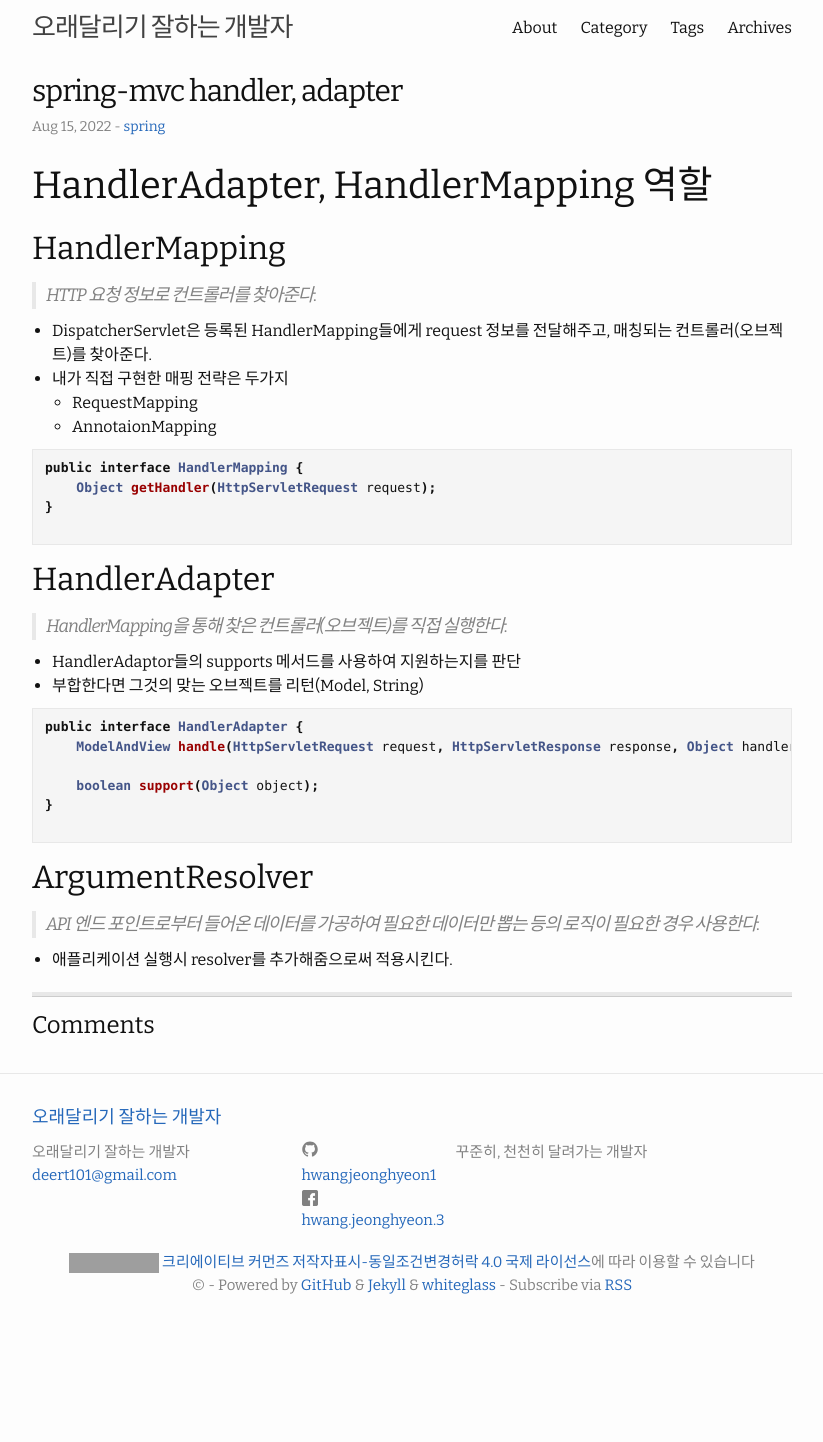
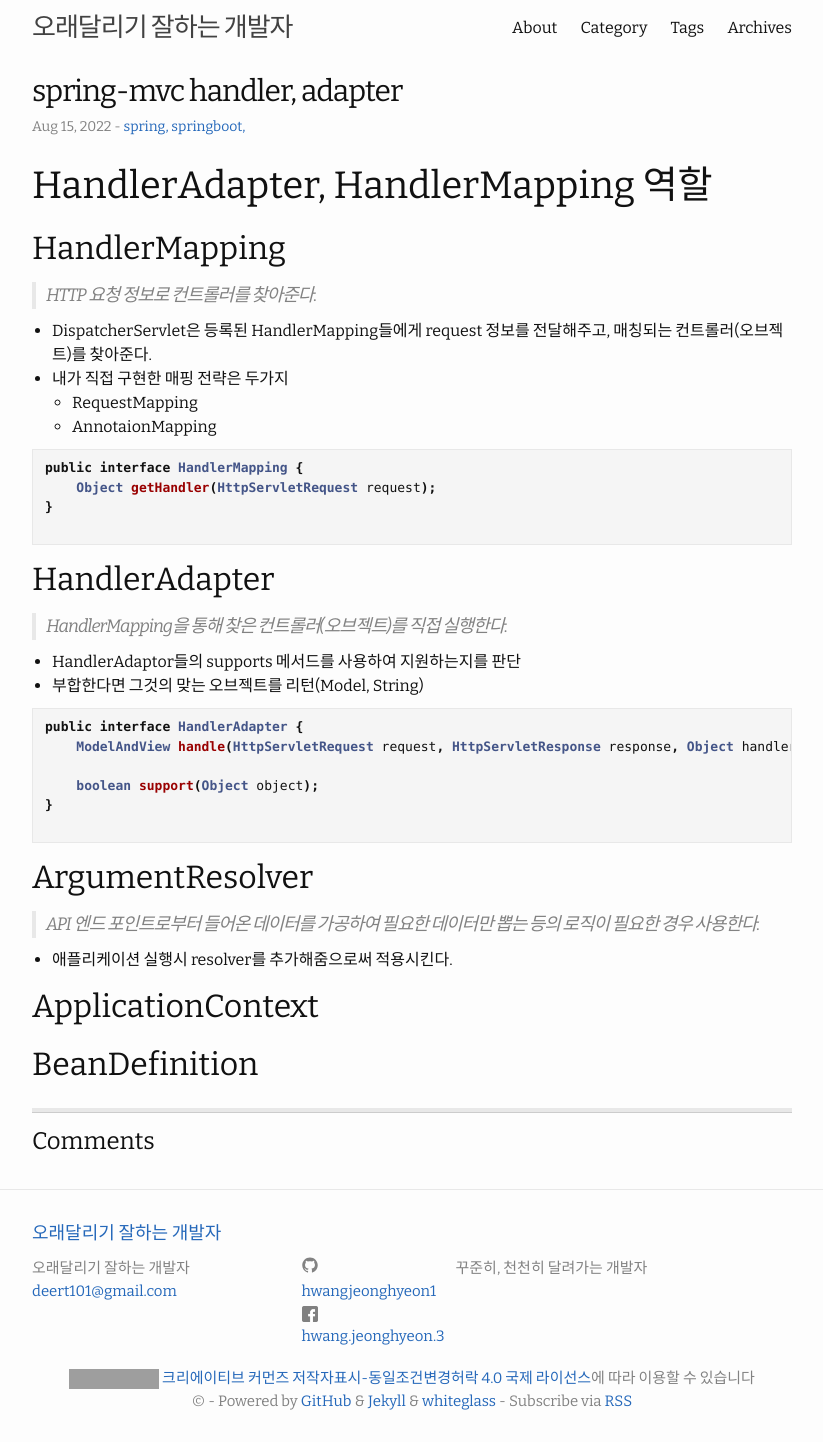
Before and after one commit to HWANGJEONGHYEON1/HWANGJEONGHYEON1.github.io, a Jekyll site: the page built from _posts/2022-08-15-handler.md, in a window 1280 px wide. Shown: the whole page, without its empty margins (228-1051 px from the left). Built offline with Jekyll 4.4.1, drawn with Linux system fonts in a browser that asks for light colours; comment, search, counter and statistics services are not loaded; before the commit the page ends 1326 px from its top, so only the background shows below that; grey boxes are pictures that could not be loaded.

Commit message:
study 추가되어야할 항목

```diff
--- a/_posts/2022-08-15-handler.md
+++ b/_posts/2022-08-15-handler.md
@@ -2,7 +2,7 @@
 layout: post
 title:  "spring-mvc handler, adapter"
 date:   2022-08-15 16:20:21 +0900
-categories: spring
+categories: spring, springboot,
 ---
 
 # HandlerAdapter, HandlerMapping 역할
@@ -42,3 +42,7 @@ public interface HandlerAdapter {
 > API 엔드 포인트로부터 들어온 데이터를 가공하여 필요한 데이터만 뽑는 등의 로직이 필요한 경우 사용한다.
 
 - 애플리케이션 실행시 resolver를 추가해줌으로써 적용시킨다.
+
+## ApplicationContext
+
+## BeanDefinition
```
